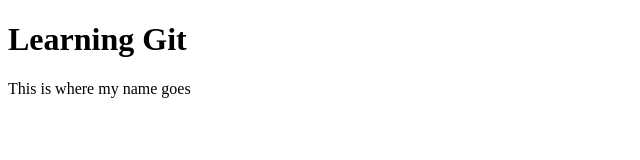
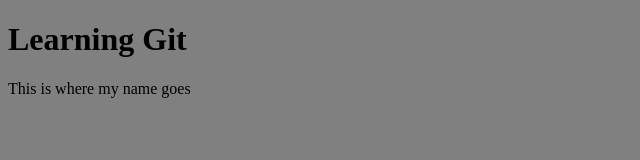
Before and after one commit to justinewalt/learning_git, a plain HTML site: page index.html in a window 1280 px wide. Shown: the whole page, without its empty margins (0-640 px from the left). Drawn offline with Linux system fonts and the light colour scheme.

Commit message:
added a dope background color addes styles.css file too

```diff
--- a/index.html
+++ b/index.html
@@ -4,6 +4,7 @@
     <meta charset="UTF-8">
     <meta name="viewport" content="width=device-width, initial-scale=1.0">
     <meta http-equiv="X-UA-Compatible" content="ie=edge">
+    <link rel="stylesheet" type="text/css" href="styles.css" >
     <title>Learning Git</title>
 </head>
 <body>
--- /dev/null
+++ b/styles.css
@@ -0,0 +1,3 @@
+html, body {
+    background-color: grey;
+}
```
